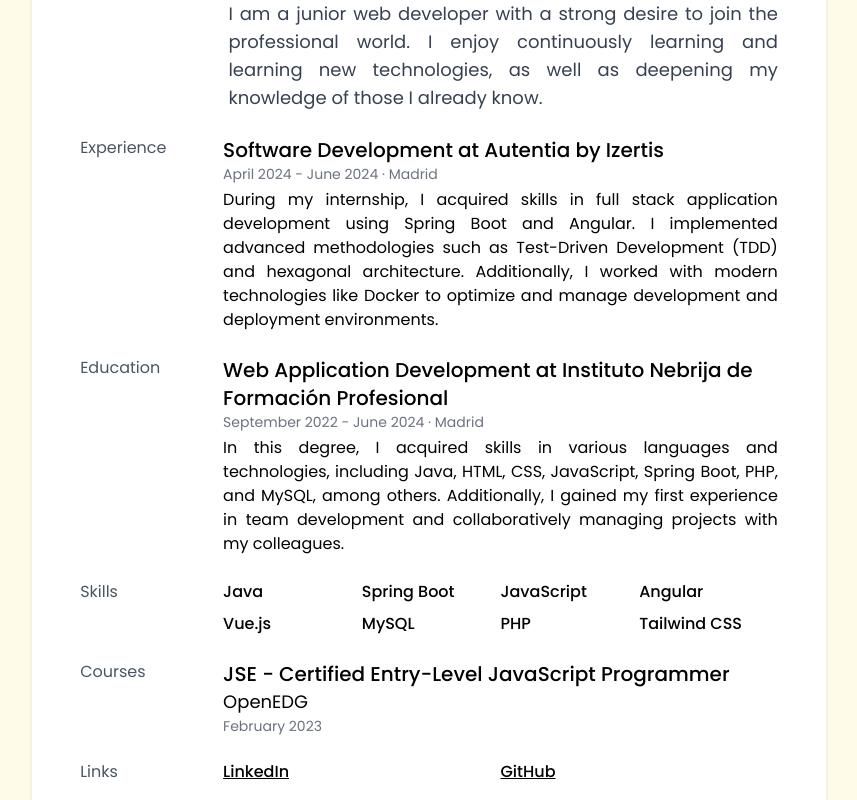
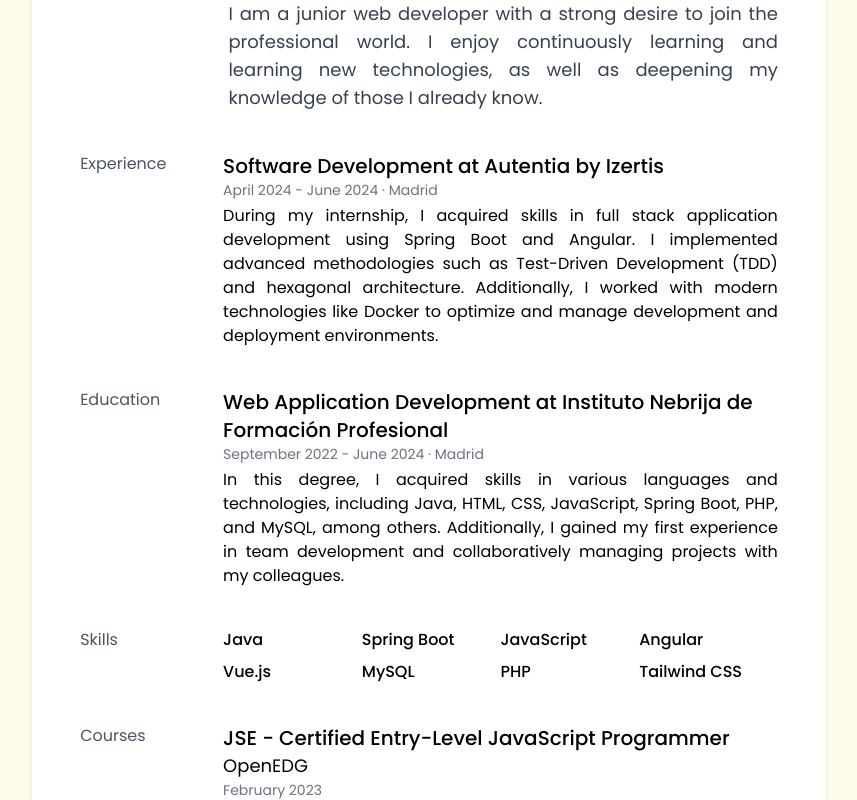
Before and after one commit to juanburillo/curriculum-vitae, a Vue app: page / in a window 1280 px wide. Shown: the part 220-1020 px from the top of the page, without its empty margins (211-1068 px from the left). Built offline with nearby package versions, Linux system fonts and the light colour scheme.

Commit message:
refactor: :recycle: simplify margins between sections

```diff
--- a/src/components/Curriculum.vue
+++ b/src/components/Curriculum.vue
@@ -8,17 +8,12 @@ import Skills from './Skills.vue';
 </script>
 
 <template>
-  <div class="w-[210mm] h-[297mm] my-10 mx-auto p-12 bg-white shadow-md">
+  <div class="w-[210mm] h-[297mm] my-10 mx-auto p-12 space-y-10 bg-white shadow-md">
     <Presentation />
-
-    <Experience class="mt-6"/>
-
-    <Education class="mt-6" />
-
-    <Skills class="mt-6" />
-
-    <Courses class="mt-6" />
-
-    <Links class="mt-6" />
+    <Experience />
+    <Education />
+    <Skills />
+    <Courses />
+    <Links />
   </div>
 </template>
```
